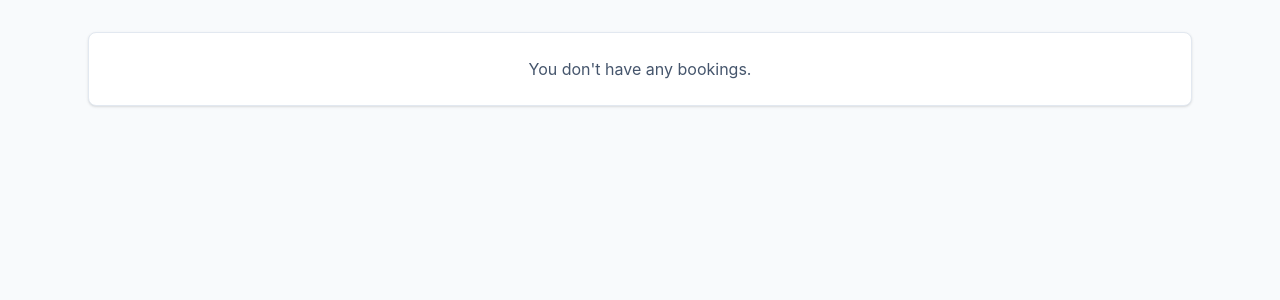
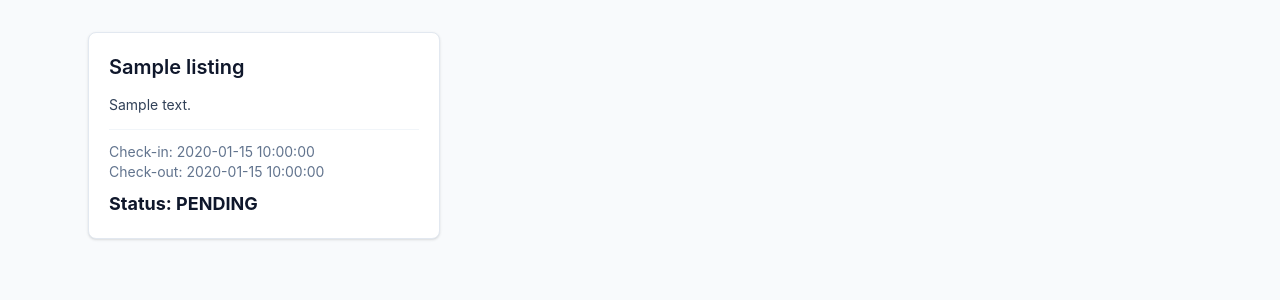
Before and after one commit to Suleman28/makersbnb, a Flask app: template templates/user_bookings.html in a window 1280 px wide. Shown: the part 169-469 px from the top of the page. Run offline with Flask 3, Linux system fonts and the light colour scheme; the template is opened without the code that fills it: most values are stand-ins (such as "Sample title", 1, 10 or a date in 2020).

Commit message:
changed the conditional routing to use the correct variable name

```diff
--- a/templates/user_bookings.html
+++ b/templates/user_bookings.html
@@ -9,7 +9,7 @@
         <p class="mt-2 text-slate-600">Manage your bookings here.</p>
     </header>
 
-    {% if bookings %}
+    {% if booking_pairs %}
         <section class="grid gap-6 sm:grid-cols-2 lg:grid-cols-3">
             {% for booking, listing in booking_pairs %}
                 <article class="overflow-hidden rounded-lg border border-slate-200 bg-white shadow-sm transition hover:-translate-y-1 hover:shadow-md">
```
